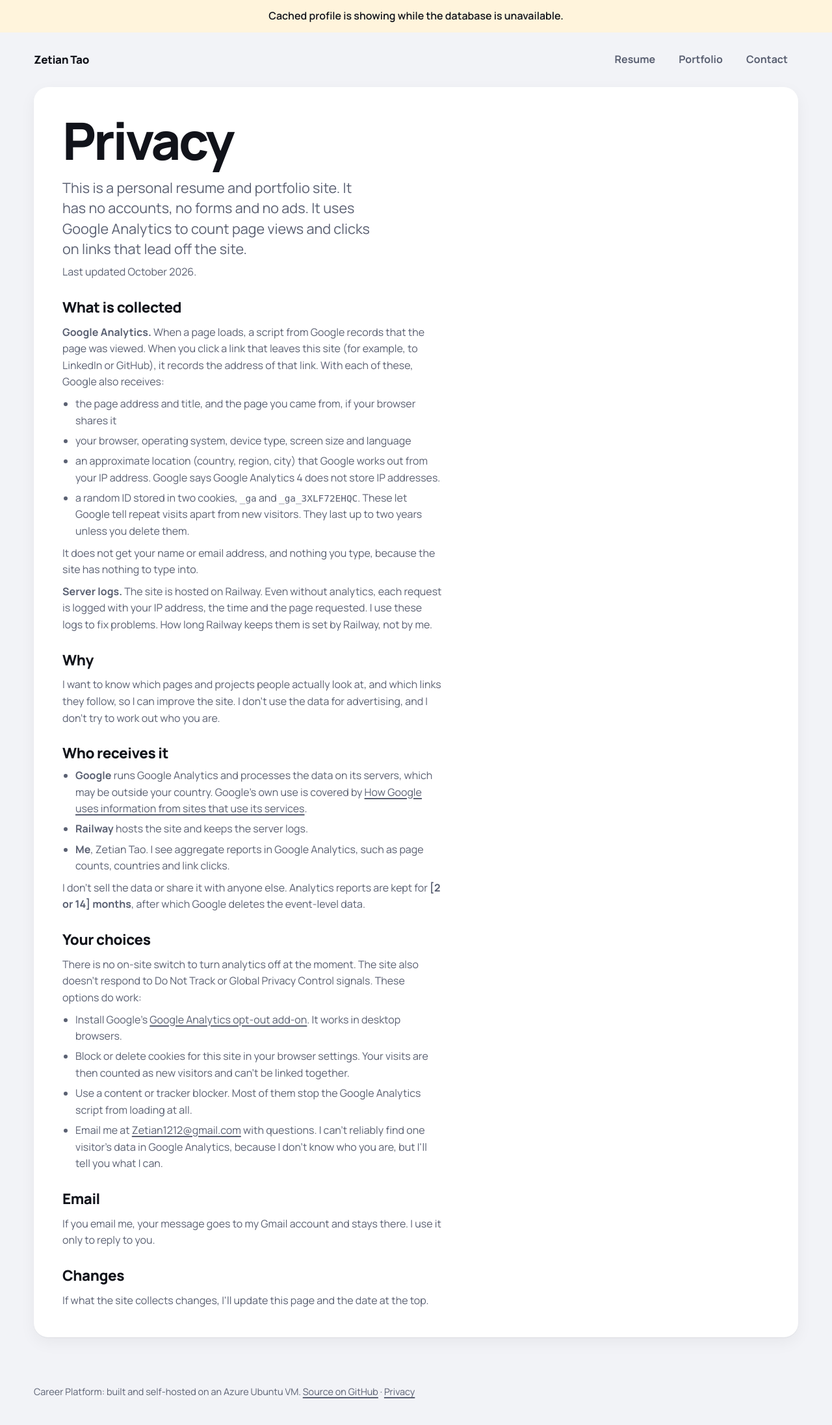
After one commit to Zetian1212/career-platform, a FastAPI app: page /privacy in a window 1280 px wide. The commit adds this page. Shown: the whole page at 65% size. Run offline with FastAPI, Linux system fonts and the light colour scheme.

Commit message:
Add Privacy page for the planned GA4 setup
Plain-language page covering what Google Analytics (page views and
outbound clicks) and Railway server logs collect, why, who receives
it, and visitors' real choices. Linked from the footer. Hidden VERIFY
comments mark claims that depend on GA property settings; the data
retention period is still a placeholder. Publish together with the tag.

Co-Authored-By: Claude Opus 5.5 <noreply@anthropic.com>

```diff
--- a/app/routes/public.py
+++ b/app/routes/public.py
@@ -96,3 +96,13 @@ def contact(request: Request, db: Session = Depends(get_db)):
         'public/contact.html',
         {'profile': snapshot.profile, 'links': snapshot.links, 'degraded': degraded},
     )
+
+
+@router.get('/privacy', response_class=HTMLResponse)
+def privacy(request: Request, db: Session = Depends(get_db)):
+    snapshot, degraded = get_profile_with_fallback(lambda: db, settings.fallback_profile_path)
+    return templates.TemplateResponse(
+        request,
+        'public/privacy.html',
+        {'profile': snapshot.profile, 'degraded': degraded},
+    )
--- a/app/static/css/site.css
+++ b/app/static/css/site.css
@@ -303,3 +303,6 @@ button:hover { background: var(--accent); }
   .nav a { padding: 0 .75rem; }
   .actions .btn { flex: 1 1 auto; justify-content: center; }
 }
+.privacy ul.muted { margin: .5rem 0 0; padding-left: 1.25rem; max-width: 60ch; }
+.privacy ul.muted li + li { margin-top: .35rem; }
+.privacy code { font-size: .9em; }
--- a/app/templates/base.html
+++ b/app/templates/base.html
@@ -26,7 +26,7 @@
     {% block content %}{% endblock %}
     </main>
     <footer class="site-footer">
-      <p>Career Platform: built and self-hosted on an Azure Ubuntu VM. <a href="https://github.com/Zetian1212/career-platform">Source on GitHub</a></p>
+      <p>Career Platform: built and self-hosted on an Azure Ubuntu VM. <a href="https://github.com/Zetian1212/career-platform">Source on GitHub</a> · <a href="/privacy">Privacy</a></p>
     </footer>
   </body>
 </html>
--- /dev/null
+++ b/app/templates/public/privacy.html
@@ -0,0 +1,57 @@
+{% extends 'base.html' %}
+{% block title %}{{ profile.name }} · Privacy{% endblock %}
+{% block meta %}<meta name="description" content="What this site collects about visitors, why, who receives it, and what you can do about it.">{% endblock %}
+{% block content %}
+{# Written for the planned GA4 setup (G-3XLF72EHQC). Publish only together with the tag,
+   and only after every VERIFY item below matches the GA property settings. #}
+<article class="tile tile-full tile-intro privacy" aria-labelledby="privacy-title">
+  <div>
+    <h1 id="privacy-title">Privacy</h1>
+    <p class="lede">This is a personal resume and portfolio site. It has no accounts, no forms and no ads. It uses Google Analytics to count page views and clicks on links that lead off the site.</p>
+    <p class="muted">Last updated October 2026.</p>
+
+    <h2 class="tile-title">What is collected</h2>
+    <p class="muted"><strong>Google Analytics.</strong> When a page loads, a script from Google records that the page was viewed. When you click a link that leaves this site (for example, to LinkedIn or GitHub), it records the address of that link. With each of these, Google also receives:</p>
+    <ul class="muted">
+      <li>the page address and title, and the page you came from, if your browser shares it</li>
+      <li>your browser, operating system, device type, screen size and language</li>
+      <li>an approximate location (country, region, city) that Google works out from your IP address. Google says Google Analytics 4 does not store IP addresses.</li>
+      <li>a random ID stored in two cookies, <code>_ga</code> and <code>_ga_3XLF72EHQC</code>. These let Google tell repeat visits apart from new visitors. They last up to two years unless you delete them.</li>
+    </ul>
+    {# VERIFY: Enhanced measurement in the GA web stream has only "Page views" and "Outbound clicks" on.
+       Scrolls, site search, video engagement, file downloads and form interactions are off. #}
+    <p class="muted">It does not get your name or email address, and nothing you type, because the site has nothing to type into.</p>
+    <p class="muted"><strong>Server logs.</strong> The site is hosted on Railway. Even without analytics, each request is logged with your IP address, the time and the page requested. I use these logs to fix problems. How long Railway keeps them is set by Railway, not by me.</p>
+    {# VERIFY: Railway log retention for the career-platform service, and whether Railway's edge logs anything beyond the app's access log. #}
+
+    <h2 class="tile-title">Why</h2>
+    <p class="muted">I want to know which pages and projects people actually look at, and which links they follow, so I can improve the site. I don't use the data for advertising, and I don't try to work out who you are.</p>
+
+    <h2 class="tile-title">Who receives it</h2>
+    <ul class="muted">
+      <li><strong>Google</strong> runs Google Analytics and processes the data on its servers, which may be outside your country. Google's own use is covered by <a href="https://policies.google.com/technologies/partner-sites">How Google uses information from sites that use its services</a>.</li>
+      <li><strong>Railway</strong> hosts the site and keeps the server logs.</li>
+      <li><strong>Me</strong>, Zetian Tao. I see aggregate reports in Google Analytics, such as page counts, countries and link clicks.</li>
+    </ul>
+    {# VERIFY: Google signals is off, and so are Admin > Data collection ads personalization and the Google Ads/product links.
+       If any of these are on, rewrite this section to say so. #}
+    <p class="muted">I don't sell the data or share it with anyone else. Analytics reports are kept for <strong>[2 or 14] months</strong>, after which Google deletes the event-level data.</p>
+    {# VERIFY: set to match Admin > Data collection and modification > Data retention, then remove the brackets. #}
+
+    <h2 class="tile-title">Your choices</h2>
+    <p class="muted">There is no on-site switch to turn analytics off at the moment. The site also doesn't respond to Do Not Track or Global Privacy Control signals. These options do work:</p>
+    <ul class="muted">
+      <li>Install Google's <a href="https://tools.google.com/dlpage/gaoptout">Google Analytics opt-out add-on</a>. It works in desktop browsers.</li>
+      <li>Block or delete cookies for this site in your browser settings. Your visits are then counted as new visitors and can't be linked together.</li>
+      <li>Use a content or tracker blocker. Most of them stop the Google Analytics script from loading at all.</li>
+      <li>Email me at <a href="mailto:Zetian1212@gmail.com">Zetian1212@gmail.com</a> with questions. I can't reliably find one visitor's data in Google Analytics, because I don't know who you are, but I'll tell you what I can.</li>
+    </ul>
+
+    <h2 class="tile-title">Email</h2>
+    <p class="muted">If you email me, your message goes to my Gmail account and stays there. I use it only to reply to you.</p>
+
+    <h2 class="tile-title">Changes</h2>
+    <p class="muted">If what the site collects changes, I'll update this page and the date at the top.</p>
+  </div>
+</article>
+{% endblock %}
```
Also changed, not shown: tests/test_accessibility_contract.py (+1 -1 lines).
